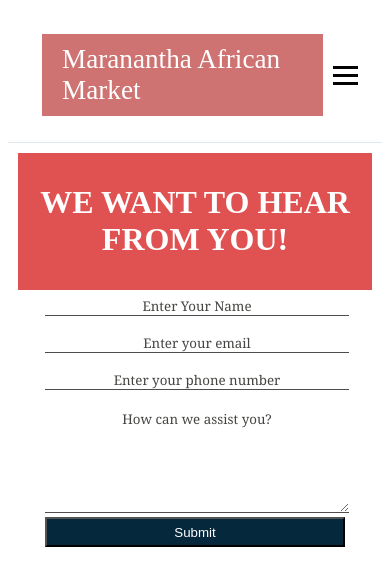
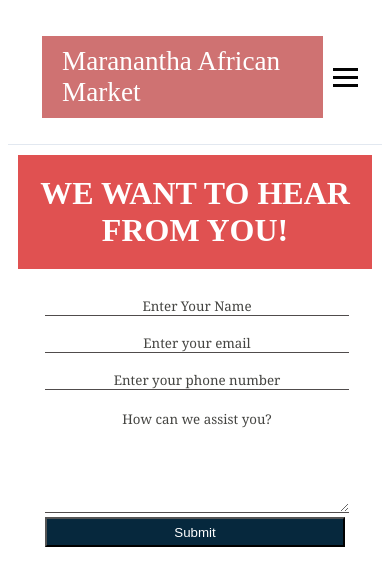
Before and after one commit to boubabaueel/Marantha-Market, a plain HTML site: page contact.html in a window 390 px wide. Drawn offline with Linux system fonts and the light colour scheme.

```diff
--- a/style.css
+++ b/style.css
@@ -11,7 +11,7 @@ background-color: #656c66db;
 }
     .bo{
         padding: 10px;
-        margin: 10px;
+        margin: 5px;
 
    }
    .nav-logo {
@@ -276,6 +276,9 @@ background-color: #656c66db;
 }
 #contact,#contact-title{
     text-align:center;
+    margin: 10px;
+    border-color: #9d4040;
+    box-sizing: border-box;
 }
 
 .box{
```
